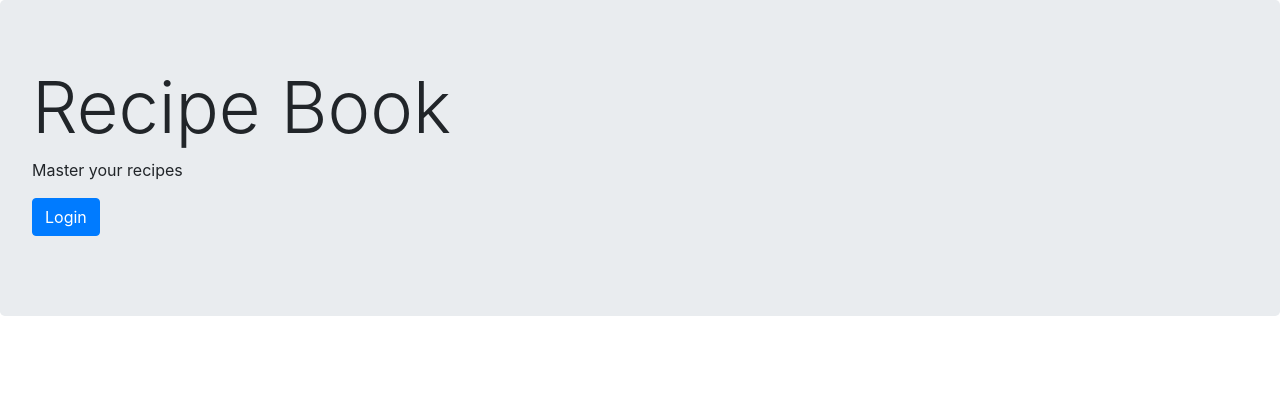
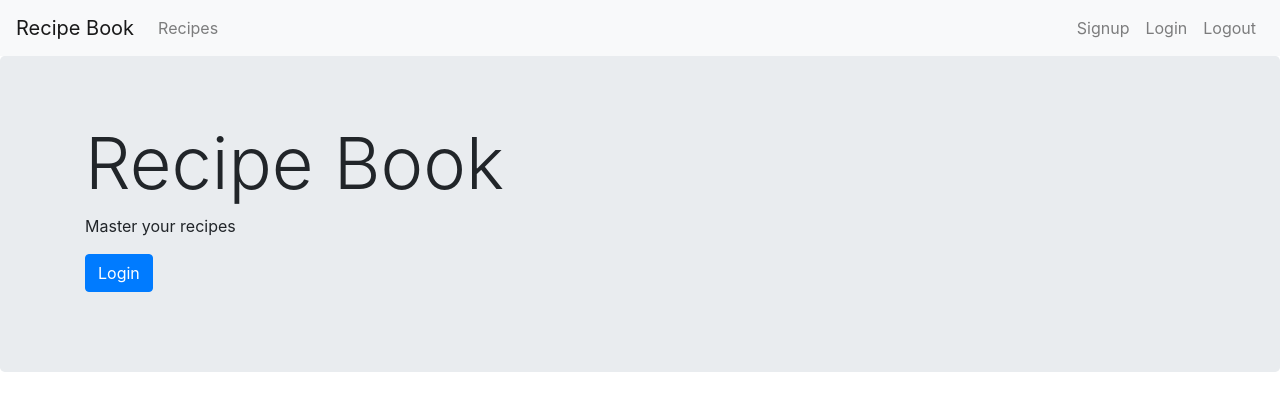
Before and after one commit to nirch/recipe-book-react, a React (Create React App) app: page / in a window 1280 px wide. Shown: the top 410 px of the page. Built offline with nearby package versions, Linux system fonts and the light colour scheme; the HTML template or start-up script is replaced by a standard one.

Commit message:
adding navbar component

```diff
--- /dev/null
+++ b/src/components/RecipeNavbar.js
@@ -0,0 +1,30 @@
+import React from 'react'
+import { Navbar, Nav } from 'react-bootstrap'
+
+class RecipeNavbar extends React.Component {
+    constructor(props) {
+        super(props);
+        this.state = {}
+    }
+
+    render() {
+        return (
+            <Navbar bg="light" expand="lg">
+                <Navbar.Brand href="#/">Recipe Book</Navbar.Brand>
+                <Navbar.Toggle aria-controls="basic-navbar-nav" />
+                <Navbar.Collapse id="basic-navbar-nav">
+                    <Nav className="mr-auto">
+                        <Nav.Link href="#/recipes">Recipes</Nav.Link>
+                    </Nav>
+                    <Nav className="ml-auto">
+                        <Nav.Link href="#/signup">Signup</Nav.Link>
+                        <Nav.Link href="#/login">Login</Nav.Link>
+                        <Nav.Link href="#/">Logout</Nav.Link>
+                    </Nav>
+                </Navbar.Collapse>
+            </Navbar>
+        );
+    }
+}
+
+export default RecipeNavbar;
--- a/src/pages/HomePage.js
+++ b/src/pages/HomePage.js
@@ -1,5 +1,6 @@
 import React from 'react'
-import {Jumbotron, Button} from 'react-bootstrap'
+import {Jumbotron, Button, Container} from 'react-bootstrap'
+import RecipeNavbar from '../components/RecipeNavbar';
 
 class HomePage extends React.Component {
     constructor(props) {
@@ -10,12 +11,15 @@
     render() {
         return (
             <div>
+                <RecipeNavbar/>
                 <Jumbotron>
-                    <h1 className="display-3">Recipe Book</h1>
-                    <p>Master your recipes</p>
-                    <p>
-                        <Button variant="primary">Login</Button>
-                    </p>
+                    <Container>
+                        <h1 className="display-3">Recipe Book</h1>
+                        <p>Master your recipes</p>
+                        <p>
+                            <Button variant="primary" href="#/login">Login</Button>
+                        </p>
+                    </Container>
                 </Jumbotron>
             </div>
         );
```
